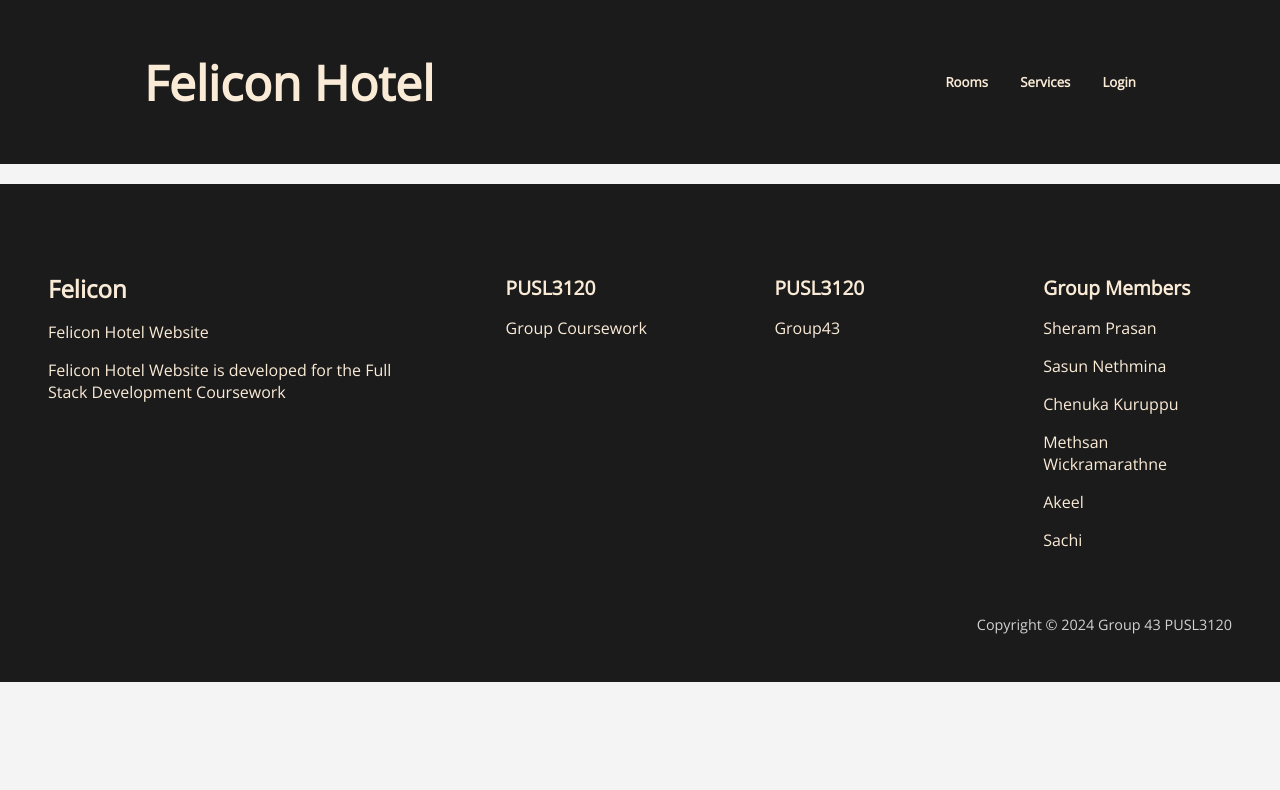
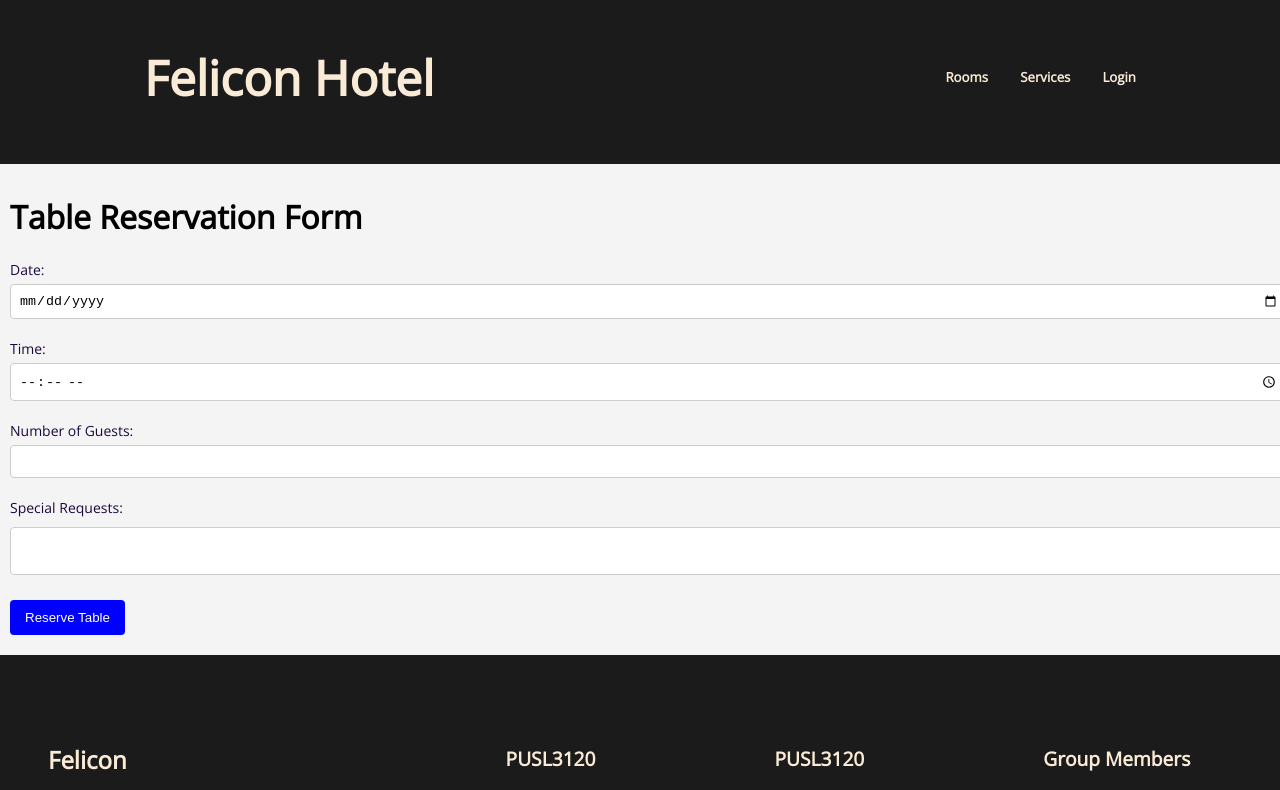
Before and after one commit to sherampr/PUSL3120_FullStackDevelopment, a React (Create React App) app in the folder client/: page /reserve-table in a window 1280 px wide. Shown: the top 790 px of the page. Built offline with nearby package versions, Linux system fonts and the light colour scheme.

Commit message:
Table reservation

```diff
--- a/client/src/App.js
+++ b/client/src/App.js
@@ -13,6 +13,9 @@ import StaffNavbar from './staff/components/StaffNavbar';
 import AddMenu from './pages/menu';
 import { Menu } from '@mui/icons-material';
 import ViewMenu from './pages/view_menu';
+
+import TableReservationForm from './pages/book';
+import ReservationsList from './pages/ReservationsList';
 function App() {
   return (
     <div className="App">
@@ -37,9 +40,12 @@ function App() {
 
        <Route path="/menu" element={<ViewMenu/>} />
 
+       <Route path="/reserve-table" element={<TableReservationForm/>} />
+       <Route path="/staff/viewbook" element={<ReservationsList/>} />
+
        <Route path="/staff/updateroom/:id" element={<UpdateRoom/>} />
+       <Route path="/staff/currentrooms" element={<RoomList/>} />
        <Route path="/staff" element={<RoomList/>} />
-
         <Route path="/booking-confirmation" element={<BookingConfirmation />} />
           </Routes>
         </div>
--- /dev/null
+++ b/client/src/CSS pages/ReservationItem.css
@@ -0,0 +1,45 @@
+.reservation-item {
+    background-color: white;
+    padding: 15px;
+    margin-bottom: 15px;
+    border-radius: 8px;
+    box-shadow: 0 1px 3px rgba(0, 0, 0, 0.1);
+  }
+
+  .reservation-item p {
+    margin: 5px 0;
+    color: #555;
+  }
+
+  .reservation-item input[type="text"],
+  .reservation-item input[type="number"],
+  .reservation-item input[type="date"],
+  .reservation-item input[type="time"] {
+    padding: 8px;
+    margin-bottom: 10px;
+    border: 1px solid #ddd;
+    border-radius: 4px;
+    width: calc(100% - 18px); /* Adjust width to account for padding and border */
+  }
+
+  .reservation-item button {
+    padding: 8px 12px;
+    background-color: #007bff;
+    color: white;
+    border: none;
+    border-radius: 4px;
+    cursor: pointer;
+    margin-right: 5px;
+  }
+
+  .reservation-item button:hover {
+    background-color: #0056b3;
+  }
+
+  .reservation-item .cancel-button {
+    background-color: #dc3545;
+  }
+
+  .reservation-item .cancel-button:hover {
+    background-color: #c82333;
+  }
--- /dev/null
+++ b/client/src/CSS pages/ReservationsList.css
@@ -0,0 +1,13 @@
+.reservations-list {
+    max-width: 600px;
+    margin: 0 auto;
+    padding: 20px;
+    background-color: #f9f9f9;
+    border-radius: 8px;
+    box-shadow: 0 2px 4px rgba(0, 0, 0, 0.1);
+  }
+
+  .reservations-list h1 {
+    text-align: center;
+    color: #333;
+  }
--- /dev/null
+++ b/client/src/CSS pages/reservation.css
@@ -0,0 +1,29 @@
+div {
+    margin-bottom: 10px;
+  }
+
+  label {
+    display: block;
+    margin-bottom: 5px;
+  }
+
+  input, textarea {
+    width: 100%;
+    padding: 8px;
+    margin-bottom: 10px;
+    border-radius: 4px;
+    border: 1px solid #ccc;
+  }
+
+  button {
+    padding: 10px 15px;
+    border: none;
+    background-color: blue;
+    color: white;
+    border-radius: 4px;
+    cursor: pointer;
+  }
+
+  button:hover {
+    background-color: darkblue;
+  }
--- a/client/src/pages/Home.js
+++ b/client/src/pages/Home.js
@@ -90,7 +90,7 @@ const Home = ()=>{
         <Link class="menu__btn" to={"/menu"}>
        View Restaurant Menu
         </Link>
-        <Link class="menu__btn" to={"/menu"}>
+        <Link class="menu__btn" to={"/reserve-table"}>
        Reserve table here
         </Link>
         </div>
--- /dev/null
+++ b/client/src/pages/ReservationItem.js
@@ -0,0 +1,59 @@
+import React, { useState } from 'react';
+import axios from 'axios';
+import "../CSS pages/ReservationItem.css";
+
+const ReservationItem = ({ reservation }) => {
+  const [editableReservation, setEditableReservation] = useState({ ...reservation });
+  const [editMode, setEditMode] = useState(false);
+
+  const handleInputChange = (e) => {
+    setEditableReservation({ ...editableReservation, [e.target.name]: e.target.value });
+  };
+
+  const handleUpdate = () => {
+    axios.put(`http://localhost:3001/reservation/${editableReservation._id}`, editableReservation)
+      .then(response => {
+        console.log('Reservation updated:', response.data);
+        setEditMode(false);
+        window.location.reload();
+
+      })
+      .catch(error => console.error('Error updating reservation:', error));
+  };
+
+  const handleDelete = () => {
+    axios.delete(`http://localhost:3001/reservation/${editableReservation._id}`)
+      .then(response => {
+        console.log('Reservation deleted:', response.data);
+        window.location.reload();
+
+      })
+      .catch(error => console.error('Error deleting reservation:', error));
+  };
+
+  return (
+    <div>
+      {editMode ? (
+        <>
+          <input type="text" name="date" value={editableReservation.date} onChange={handleInputChange} />
+          <input type="text" name="time" value={editableReservation.time} onChange={handleInputChange} />
+          <input type="number" name="guests" value={editableReservation.guests} onChange={handleInputChange} />
+          <input type="text" name="specialRequests" value={editableReservation.specialRequests} onChange={handleInputChange} />
+          <button onClick={handleUpdate}>Save</button>
+          <button onClick={() => setEditMode(false)}>Cancel</button>
+        </>
+      ) : (
+        <>
+          <p>Date: {reservation.date}</p>
+          <p>Time: {reservation.time}</p>
+          <p>Guests: {reservation.guests}</p>
+          <p>Special Requests: {reservation.specialRequests}</p>
+          <button onClick={() => setEditMode(true)}>Edit</button>
+        </>
+      )}
+      <button onClick={handleDelete}>Delete</button>
+    </div>
+  );
+};
+
+export default ReservationItem;
--- /dev/null
+++ b/client/src/pages/ReservationsList.js
@@ -0,0 +1,27 @@
+import React, { useState, useEffect } from 'react';
+import axios from 'axios';
+import ReservationItem from './ReservationItem';
+import "../CSS pages/ReservationsList.css";
+
+const ReservationsList = () => {
+  const [reservations, setReservations] = useState([]);
+
+  useEffect(() => {
+    axios.get('http://localhost:3001/reservations')
+      .then(response => {
+        setReservations(response.data);
+      })
+      .catch(error => console.error('Error fetching reservations:', error));
+  }, []);
+
+  return (
+    <div>
+      <h1>Table Reservation</h1>
+      {reservations.map(reservation => (
+        <ReservationItem key={reservation._id} reservation={reservation} />
+      ))}
+    </div>
+  );
+};
+
+export default ReservationsList;
--- /dev/null
+++ b/client/src/pages/book.js
@@ -0,0 +1,95 @@
+import React, { useState } from 'react';
+import "../CSS pages/reservation.css";
+
+const TableReservationForm = () => {
+  const [reservation, setReservation] = useState({
+    date: '',
+    time: '',
+    guests: '',
+    specialRequests: ''
+  });
+
+  const handleChange = (e) => {
+    const { name, value } = e.target;
+    setReservation({ ...reservation, [name]: value });
+  };
+
+  const handleSubmit = async (e) => {
+    e.preventDefault();
+
+    try {
+      const response = await fetch('http://localhost:3001/reserve-table', {
+        method: 'POST',
+        headers: {
+          'Content-Type': 'application/json',
+        },
+        body: JSON.stringify(reservation)
+      });
+
+      if (!response.ok) {
+        throw new Error(`HTTP error! status: ${response.status}`);
+      }
+
+      const data = await response.json();
+      console.log('Success:', data);
+
+    } catch (error) {
+      console.error('Error:', error);
+    }
+  };
+
+
+  return (
+    <div>
+      <h1>Table Reservation Form</h1>
+      <form onSubmit={handleSubmit}>
+        <div>
+          <label htmlFor="date">Date:</label>
+          <input
+            type="date"
+            id="date"
+            name="date"
+            value={reservation.date}
+            onChange={handleChange}
+            required
+          />
+        </div>
+        <div>
+          <label htmlFor="time">Time:</label>
+          <input
+            type="time"
+            id="time"
+            name="time"
+            value={reservation.time}
+            onChange={handleChange}
+            required
+          />
+        </div>
+        <div>
+          <label htmlFor="guests">Number of Guests:</label>
+          <input
+            type="number"
+            id="guests"
+            name="guests"
+            min="1"
+            value={reservation.guests}
+            onChange={handleChange}
+            required
+          />
+        </div>
+        <div>
+          <label htmlFor="specialRequests">Special Requests:</label>
+          <textarea
+            id="specialRequests"
+            name="specialRequests"
+            value={reservation.specialRequests}
+            onChange={handleChange}
+          />
+        </div>
+        <button type="submit">Reserve Table</button>
+      </form>
+    </div>
+  );
+};
+
+export default TableReservationForm;
--- a/client/src/staff/components/StaffNavbar.js
+++ b/client/src/staff/components/StaffNavbar.js
@@ -15,11 +15,19 @@ const StaffNavbar = ()=>{
                     <h5>New Room</h5>
                 </Link>
 
+                <Link className="link" to="/staff/currentrooms">
+                    <h5>Current Rooms</h5>
+                </Link>
 
 
-                <Link className="link" to="/">
-                    <h5>Services</h5>
+                <Link className="link" to="/staff/viewbook">
+                    <h5>Reserved Tables</h5>
                 </Link>
+
+                <Link className="link" to="/staff/menu">
+                    <h5>Manage Restaurant Menu</h5>
+                </Link>
+
                 <Link className="link" to="/login">
                     <h5>Login</h5>
                 </Link>
```
Also changed, not shown: 2 other files (tests, documents, lock files or other folders).
